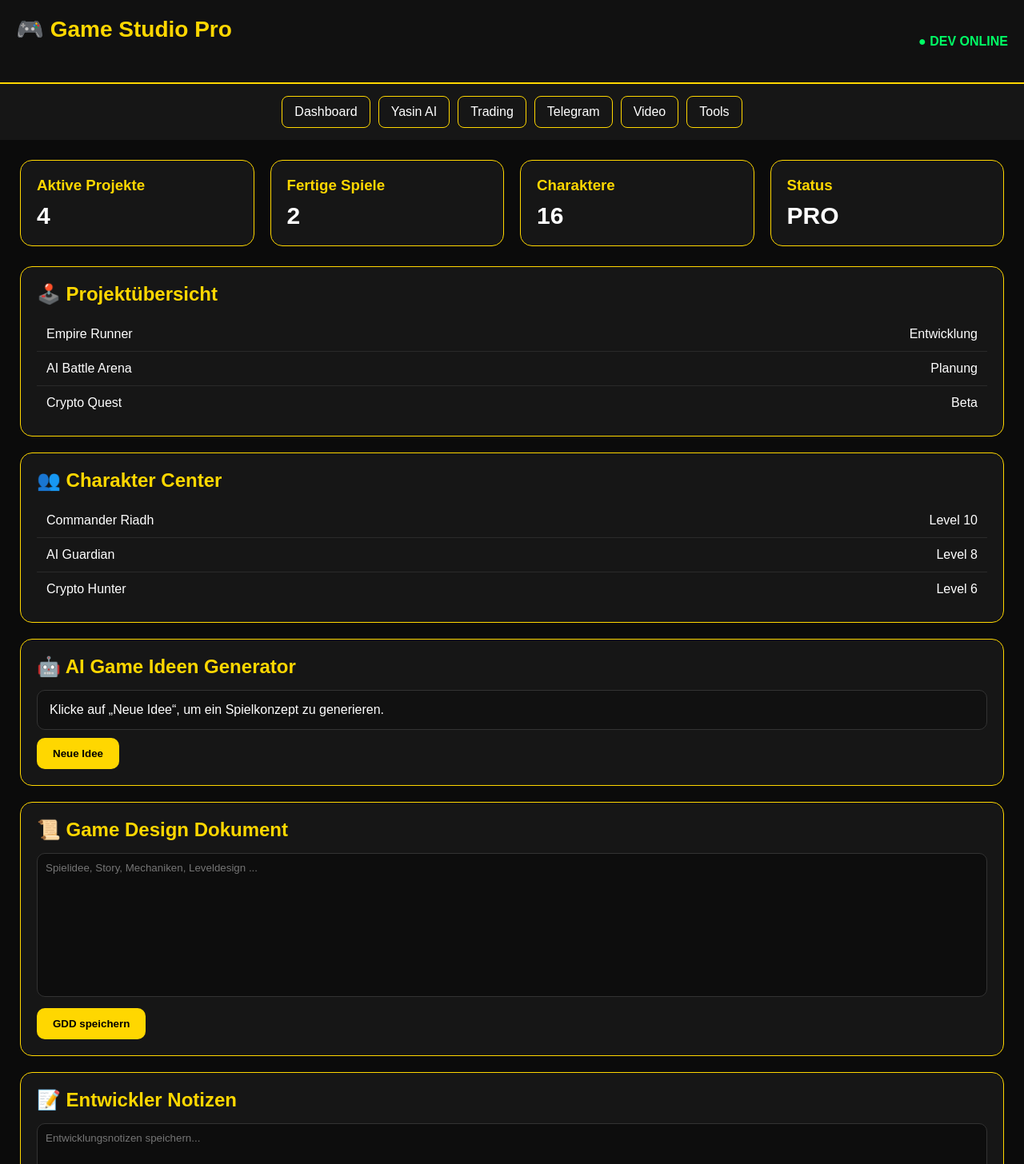
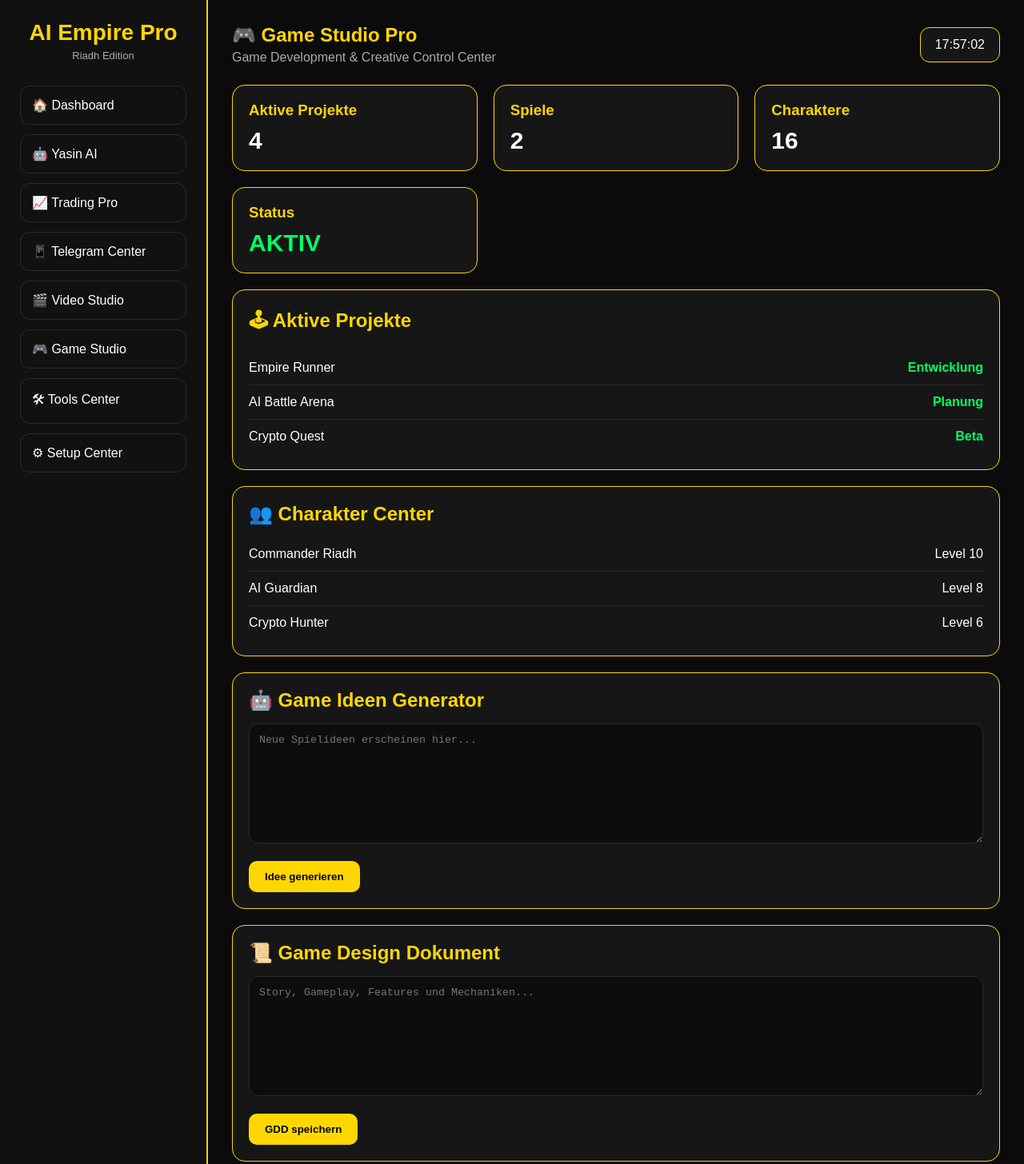
Before and after one commit to riadh100/meineprojekt, a plain HTML site: page game.html in a window 1280 px wide. Shown: the top 1456 px of the page at 80% size. Drawn offline with Linux system fonts and the light colour scheme.

Commit message:
Refactor HTML structure and update title

```diff
--- a/game.html
+++ b/game.html
@@ -4,234 +4,154 @@
 <meta charset="UTF-8">
 <meta name="viewport" content="width=device-width, initial-scale=1.0">
 
-<title>Game Studio Pro | AI Empire Pro</title>
+<title>Game Studio Pro - AI Empire Pro</title>
 
 <link rel="stylesheet" href="style.css">
 
-<style>
-
-*{
-    margin:0;
-    padding:0;
-    box-sizing:border-box;
-    font-family:Arial,sans-serif;
-}
-
-body{
-    background:#0b0b0b;
-    color:white;
-    min-height:100vh;
-}
-
-.header{
-    background:#111;
-    border-bottom:2px solid gold;
-    padding:20px;
-    display:flex;
-    justify-content:space-between;
-    align-items:center;
-}
-
-.logo{
-    color:gold;
-    font-size:28px;
-    font-weight:bold;
-}
-
-.status{
-    color:#00ff66;
-    font-weight:bold;
-}
-
-.nav{
-    background:#161616;
-    padding:15px;
-    display:flex;
-    justify-content:center;
-    gap:10px;
-    flex-wrap:wrap;
-}
-
-.nav a{
-    text-decoration:none;
-    color:white;
-    border:1px solid gold;
-    padding:10px 15px;
-    border-radius:8px;
-    transition:.3s;
-}
-
-.nav a:hover{
-    background:gold;
-    color:black;
-}
-
-.container{
-    padding:25px;
-}
-
-.grid{
-    display:grid;
-    grid-template-columns:repeat(auto-fit,minmax(250px,1fr));
-    gap:20px;
-    margin-bottom:25px;
-}
-
-.card{
-    background:#161616;
-    border:1px solid gold;
-    border-radius:15px;
-    padding:20px;
-}
-
-.card h3{
-    color:gold;
-    margin-bottom:10px;
-}
-
-.value{
-    font-size:30px;
-    font-weight:bold;
-}
-
-.section{
-    background:#161616;
-    border:1px solid gold;
-    border-radius:15px;
-    padding:20px;
-    margin-bottom:20px;
-}
-
-.section h2{
-    color:gold;
-    margin-bottom:15px;
-}
-
-.item{
-    display:flex;
-    justify-content:space-between;
-    padding:12px;
-    border-bottom:1px solid #2a2a2a;
-}
-
-.idea-box{
-    background:#111;
-    border:1px solid #333;
-    border-radius:10px;
-    padding:15px;
-    margin-top:10px;
-}
-
-textarea{
-    width:100%;
-    height:180px;
-    background:#0d0d0d;
-    color:white;
-    border:1px solid #333;
-    border-radius:10px;
-    padding:10px;
-    resize:none;
-}
-
-.btn{
-    background:gold;
-    color:black;
-    border:none;
-    padding:12px 20px;
-    border-radius:10px;
-    cursor:pointer;
-    font-weight:bold;
-    margin-top:10px;
-}
-
-.footer{
-    text-align:center;
-    color:#777;
-    padding:25px;
-}
-
-@media(max-width:768px){
-
-.header{
-    flex-direction:column;
-    gap:10px;
-}
-
-}
-
-</style>
 </head>
 <body>
 
-<div class="header">
+<div class="app">
+
+    <!-- SIDEBAR -->
+
+    <aside class="sidebar">
+
+        <div>
 
             <div class="logo">
-🎮 Game Studio Pro
+                <h1>AI Empire Pro</h1>
+                <p>Riadh Edition</p>
             </div>
 
-<div class="status">
-● DEV ONLINE
+            <nav class="menu">
+
+                <a href="index.html">🏠 Dashboard</a>
+
+                <a href="assistant.html">🤖 Yasin AI</a>
+
+                <a href="trading.html">📈 Trading Pro</a>
+
+                <a href="telegram.html">📱 Telegram Center</a>
+
+                <a href="video.html">🎬 Video Studio</a>
+
+                <a href="game.html">🎮 Game Studio</a>
+
+                <a href="tools.html">🛠 Tools Center</a>
+
+                <a href="setup.html">⚙ Setup Center</a>
+
+            </nav>
+
+        </div>
+
+        <div class="profile-box">
+
+            <h3>👑 Riadh</h3>
+
+            <p>PRO MEMBER</p>
+
+            <br>
+
+            <button class="btn btn-danger" onclick="logout()">
+                Logout
+            </button>
+
+        </div>
+
+    </aside>
+
+    <!-- MAIN CONTENT -->
+
+    <main class="main-content">
+
+        <div class="topbar">
+
+            <div class="topbar-title">
+
+                <h2>🎮 Game Studio Pro</h2>
+
+                <p>Game Development & Creative Control Center</p>
+
+            </div>
+
+            <div class="clock" id="clock">
+                00:00:00
             </div>
 
         </div>
 
-<div class="nav">
-
-<a href="index.html">Dashboard</a>
-<a href="assistant.html">Yasin AI</a>
-<a href="trading.html">Trading</a>
-<a href="telegram.html">Telegram</a>
-<a href="video.html">Video</a>
-<a href="tools.html">Tools</a>
-
-</div>
-
-<div class="container">
+        <!-- KPI -->
 
         <div class="grid">
 
             <div class="card">
+
                 <h3>Aktive Projekte</h3>
-<div class="value">4</div>
-</div>
 
-<div class="card">
-<h3>Fertige Spiele</h3>
-<div class="value">2</div>
-</div>
-
-<div class="card">
-<h3>Charaktere</h3>
-<div class="value">16</div>
-</div>
-
-<div class="card">
-<h3>Status</h3>
-<div class="value">PRO</div>
+                <div class="card-value">
+                    4
                 </div>
 
             </div>
 
+            <div class="card">
+
+                <h3>Spiele</h3>
+
+                <div class="card-value">
+                    2
+                </div>
+
+            </div>
+
+            <div class="card">
+
+                <h3>Charaktere</h3>
+
+                <div class="card-value">
+                    16
+                </div>
+
+            </div>
+
+            <div class="card">
+
+                <h3>Status</h3>
+
+                <div class="card-value online">
+                    AKTIV
+                </div>
+
+            </div>
+
+        </div>
+
+        <!-- PROJECTS -->
+
         <div class="section">
 
-<h2>🕹️ Projektübersicht</h2>
+            <h2>🕹 Aktive Projekte</h2>
 
             <div class="item">
                 <span>Empire Runner</span>
-<span>Entwicklung</span>
+                <span class="online">Entwicklung</span>
             </div>
 
             <div class="item">
                 <span>AI Battle Arena</span>
-<span>Planung</span>
+                <span class="online">Planung</span>
             </div>
 
             <div class="item">
                 <span>Crypto Quest</span>
-<span>Beta</span>
+                <span class="online">Beta</span>
             </div>
 
         </div>
+
+        <!-- CHARACTER CENTER -->
 
         <div class="section">
 
@@ -254,118 +174,157 @@ textarea{
 
         </div>
 
+        <!-- IDEA GENERATOR -->
+
         <div class="section">
 
-<h2>🤖 AI Game Ideen Generator</h2>
+            <h2>🤖 Game Ideen Generator</h2>
 
-<div class="idea-box" id="ideaBox">
-Klicke auf „Neue Idee“, um ein Spielkonzept zu generieren.
-</div>
+            <textarea
+                id="gameIdea"
+                placeholder="Neue Spielideen erscheinen hier..."></textarea>
 
-<button class="btn" onclick="generateIdea()">
-Neue Idee
+            <br><br>
+
+            <button class="btn" onclick="generateGameIdea()">
+                Idee generieren
             </button>
 
         </div>
+
+        <!-- GDD -->
 
         <div class="section">
 
             <h2>📜 Game Design Dokument</h2>
 
             <textarea
-id="gdd"
-placeholder="Spielidee, Story, Mechaniken, Leveldesign ..."></textarea>
+                id="gameGDD"
+                placeholder="Story, Gameplay, Features und Mechaniken..."></textarea>
 
-<button class="btn" onclick="saveGDD()">
+            <br><br>
+
+            <button
+                class="btn"
+                onclick="saveNote('game_gdd','gameGDD')">
+
                 GDD speichern
+
             </button>
 
         </div>
+
+        <!-- ROADMAP -->
+
+        <div class="section">
+
+            <h2>🚀 Entwicklungs-Roadmap</h2>
+
+            <textarea
+                id="gameRoadmap"
+                placeholder="Meilensteine und Entwicklungsziele..."></textarea>
+
+            <br><br>
+
+            <button
+                class="btn"
+                onclick="saveNote('game_roadmap','gameRoadmap')">
+
+                Roadmap speichern
+
+            </button>
+
+        </div>
+
+        <!-- NOTES -->
 
         <div class="section">
 
             <h2>📝 Entwickler Notizen</h2>
 
             <textarea
-id="notes"
-placeholder="Entwicklungsnotizen speichern..."></textarea>
+                id="gameNotes"
+                placeholder="Ideen, Fehlerlisten und Aufgaben..."></textarea>
 
-<button class="btn" onclick="saveNotes()">
+            <br><br>
+
+            <button
+                class="btn"
+                onclick="saveNote('game_notes','gameNotes')">
+
                 Notizen speichern
+
             </button>
 
         </div>
 
+        <!-- FOOTER -->
+
+        <div class="footer">
+
+            AI Empire Pro - Game Studio Pro © 2026
+
         </div>
 
-<div class="footer">
-AI Empire Pro – Game Studio Pro © 2026
+    </main>
+
 </div>
+
+<script src="script.js"></script>
 
 <script>
 
-const gameIdeas = [
+function generateGameIdea(){
 
-"Open-World Empire Builder mit KI-gesteuerten Fraktionen.",
-"Cyberpunk Trading Simulator mit AI Gegnern.",
-"Strategie-Spiel über den Aufbau eines Tech-Imperiums.",
-"Fantasy RPG mit dynamischer KI-Story.",
-"Space Colony Manager mit Ressourcenhandel.",
-"Multiplayer Arena mit KI-generierten Missionen.",
-"Tycoon Game für Social-Media- und AI-Unternehmen.",
-"Survival Game mit adaptiver Gegner-KI."
+    const ideas = [
+
+        "Open World Empire Builder mit KI Fraktionen",
+
+        "Cyberpunk Trading Simulator",
+
+        "Fantasy RPG mit dynamischer Story",
+
+        "Space Colony Manager",
+
+        "Multiplayer Arena mit KI Gegnern",
+
+        "Business Tycoon mit AI Unternehmen",
+
+        "Crypto Survival Adventure",
+
+        "AI Strategy Warfare"
 
     ];
 
-function generateIdea(){
+    document.getElementById(
+        "gameIdea"
+    ).value = ideas[
+        Math.floor(
+            Math.random() *
+            ideas.length
+        )
+    ];
 
-    const randomIdea =
-    gameIdeas[Math.floor(Math.random()*gameIdeas.length)];
-
-    document.getElementById("ideaBox").innerHTML =
-    randomIdea;
+    showNotification(
+        "Neue Spielidee generiert"
+    );
 
 }
 
-function saveGDD(){
-
-    localStorage.setItem(
+loadNote(
     "game_gdd",
-        document.getElementById("gdd").value
+    "gameGDD"
 );
 
-    alert("Game Design Dokument gespeichert");
-
-}
-
-function saveNotes(){
-
-    localStorage.setItem(
-        "game_notes",
-        document.getElementById("notes").value
+loadNote(
+    "game_roadmap",
+    "gameRoadmap"
 );
 
-    alert("Entwickler Notizen gespeichert");
-
-}
-
-window.onload = function(){
-
-    const gdd =
-    localStorage.getItem("game_gdd");
-
-    const notes =
-    localStorage.getItem("game_notes");
-
-    if(gdd){
-        document.getElementById("gdd").value = gdd;
-    }
-
-    if(notes){
-        document.getElementById("notes").value = notes;
-    }
-
-};
+loadNote(
+    "game_notes",
+    "gameNotes"
+);
 
 </script>
 
```
Lines whose indentation alone changed are shown as unchanged.
